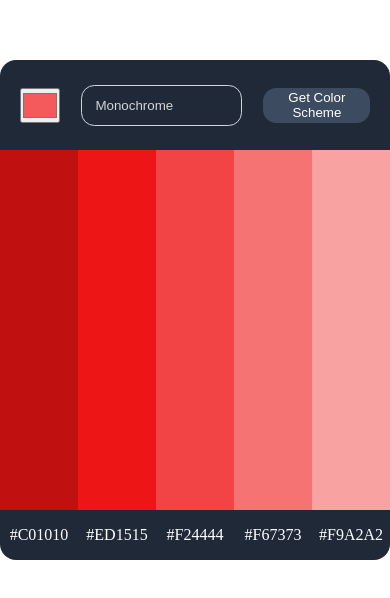
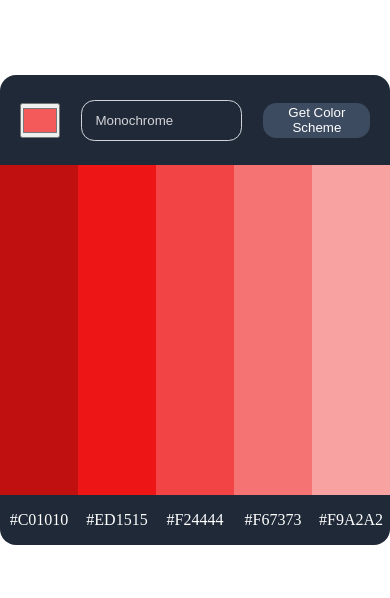
Before and after one commit to SunhakLov/Web-Practice, a plain HTML site: page Color Scheme Generator/index.html in a window 390 px wide. Shown: the part 112-710 px from the top of the page. Drawn offline with Linux system fonts and the light colour scheme.

Commit message:
fixed container size to fit mobile view

```diff
--- a/Color Scheme Generator/style.css
+++ b/Color Scheme Generator/style.css
@@ -17,8 +17,8 @@ body {
 .container {
     color: white;
     background-color: #1F2937;
-    height: 500px;
-    width: 500px;
+    height: 470px;
+    width: 470px;
     border-radius: 1em;
 }
 
@@ -79,7 +79,7 @@ form {
 }
 
 main {
-    height: 410px;
+    height: 380px;
     width: 100%;
     display: flex;
 }
```
